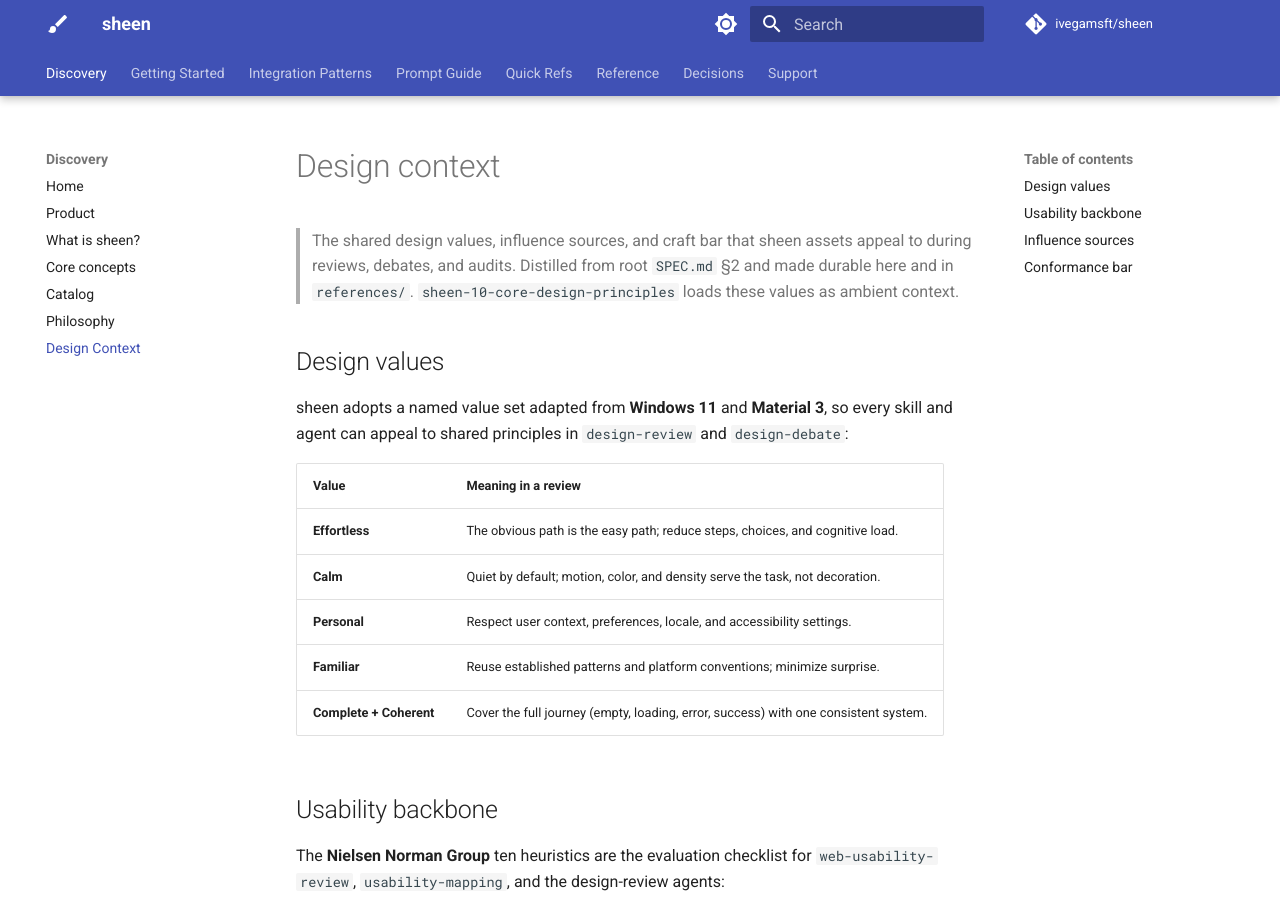
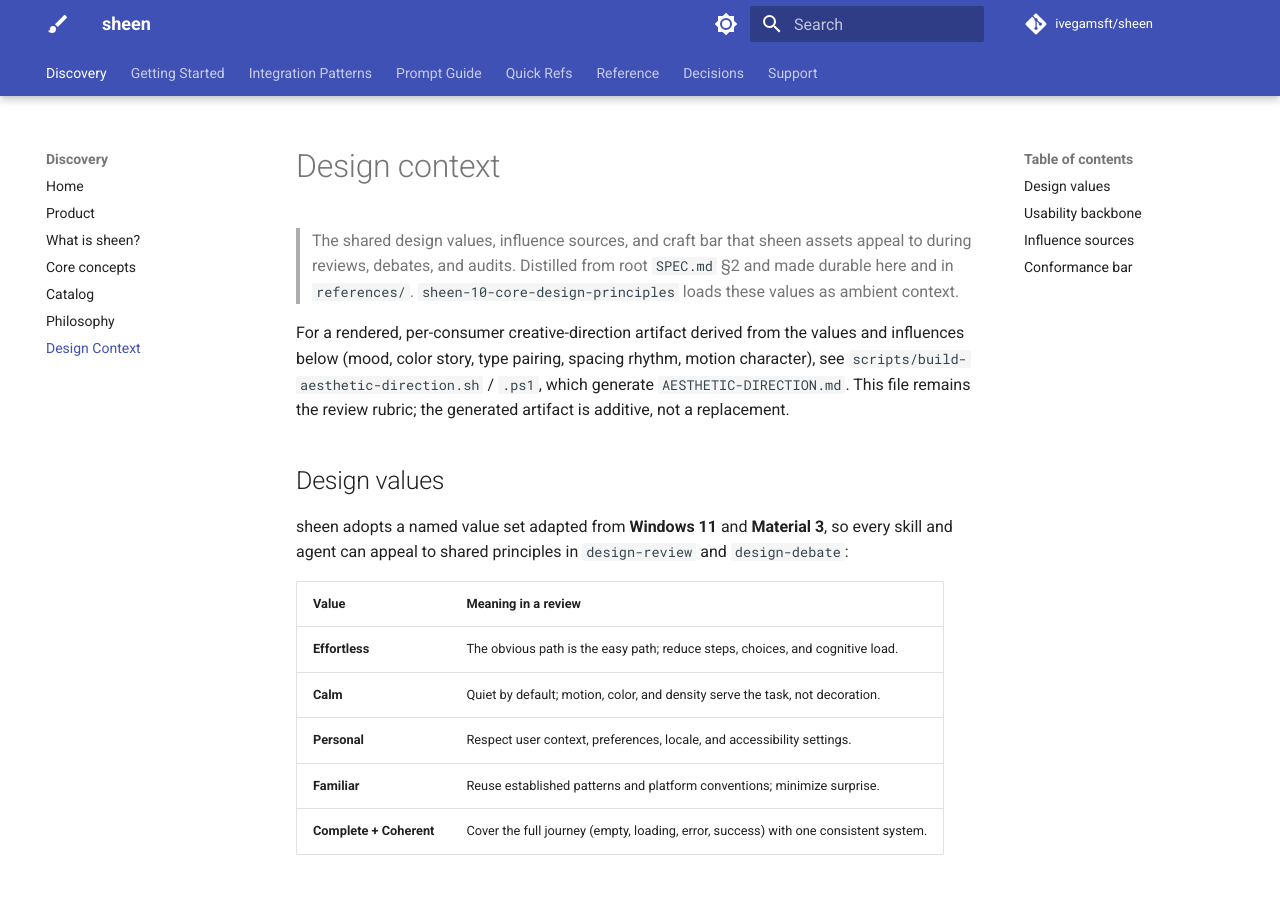
Before and after one commit to ivegamsft/sheen, an MkDocs documentation site: the page built from docs/design-context.md, in a window 1280 px wide and 900 px high. Built offline with MkDocs 1.6.1 and Material for MkDocs 9.7.7, drawn with Linux system fonts in a browser that asks for light colours; comment, search, counter and statistics services are not loaded.

Commit message:
Add AESTHETIC-DIRECTION.md generator for downstream consumers (#145)
Closes #142

Adds a per-consumer generated aesthetic-direction artifact mirroring the
existing DESIGN.md pattern, so downstream consumers can produce a creative-
direction narrative (mood/personality, color story, type pairing, spacing
rhythm, motion character, influences, anti-goals) from docs/design-context.md
and resolved DTCG tokens.

- scripts/build-aesthetic-direction.ps1 / .sh: new generator pair with
  --check/-Check drift detection, mirroring build-design-md's structure.
- .github/workflows/generate-aesthetic-direction-callable.yml: new callable
  workflow so consumer repos can dispatch generation and open an auto-PR.
- sync.ps1 / sync.sh: new generate_aesthetic_direction config-gated block
  (reuses design_md_theme) that provisions and runs the generator during sync.
- .sheen.yml.example: documents the new generate_aesthetic_direction flag.
- docs/design-context.md: cross-references the new generator without
  replacing its role as the design review rubric.

Co-authored-by: Copilot <198982749+Copilot@users.noreply.github.com>
Co-authored-by: Copilot <223556219+Copilot@users.noreply.github.com>
Copilot-Session: cca84b65-99af-4b53-bcf2-022036c20f29

```diff
--- a/docs/design-context.md
+++ b/docs/design-context.md
@@ -5,6 +5,12 @@
 > `SPEC.md` §2 and made durable here and in
 > `references/`. `sheen-10-core-design-principles` loads these values as ambient
 > context.
+
+For a rendered, per-consumer creative-direction artifact derived from the
+values and influences below (mood, color story, type pairing, spacing
+rhythm, motion character), see `scripts/build-aesthetic-direction.sh` /
+`.ps1`, which generate `AESTHETIC-DIRECTION.md`. This file remains the
+review rubric; the generated artifact is additive, not a replacement.
 
 ## Design values
 
```
Also changed, not shown: 6 other files.
